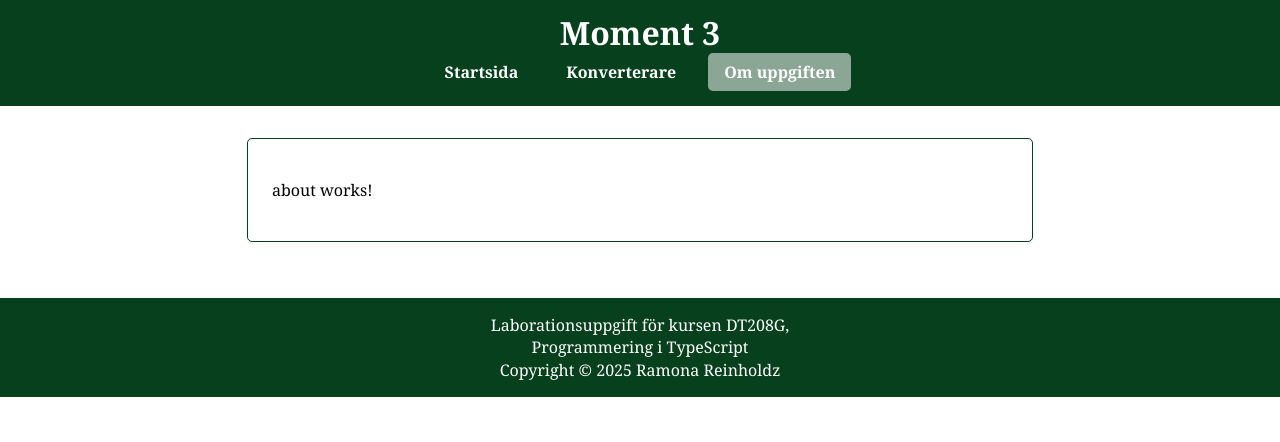
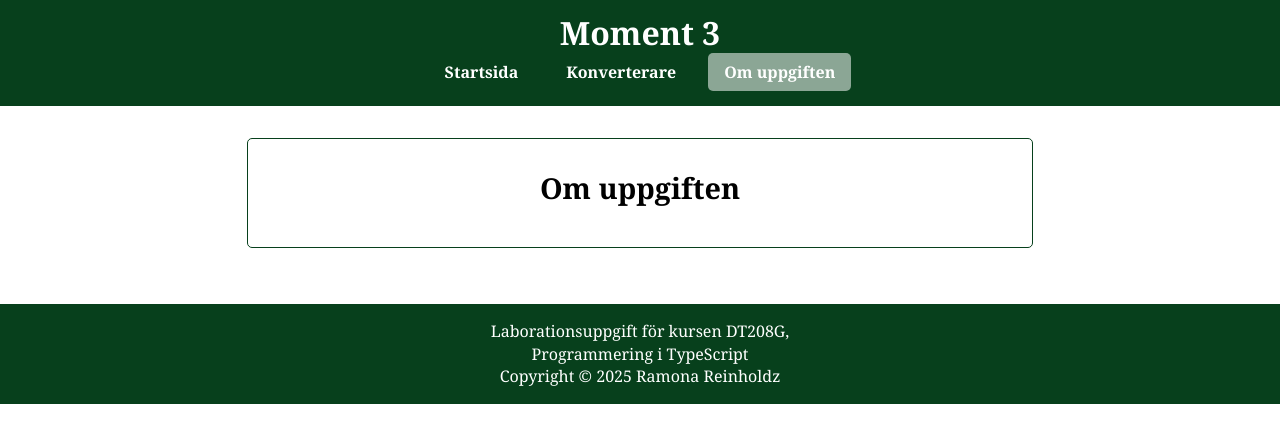
Before and after one commit to rare2400/moment3Angular, an Angular app: page /about in a window 1280 px wide. Shown: the top 442 px of the page. Built offline with nearby package versions, Linux system fonts and the light colour scheme.

Commit message:
om-sidan

```diff
--- a/src/app/about/about.component.html
+++ b/src/app/about/about.component.html
@@ -1 +1 @@
-<p>about works!</p>
+<h2>Om uppgiften</h2>
```
